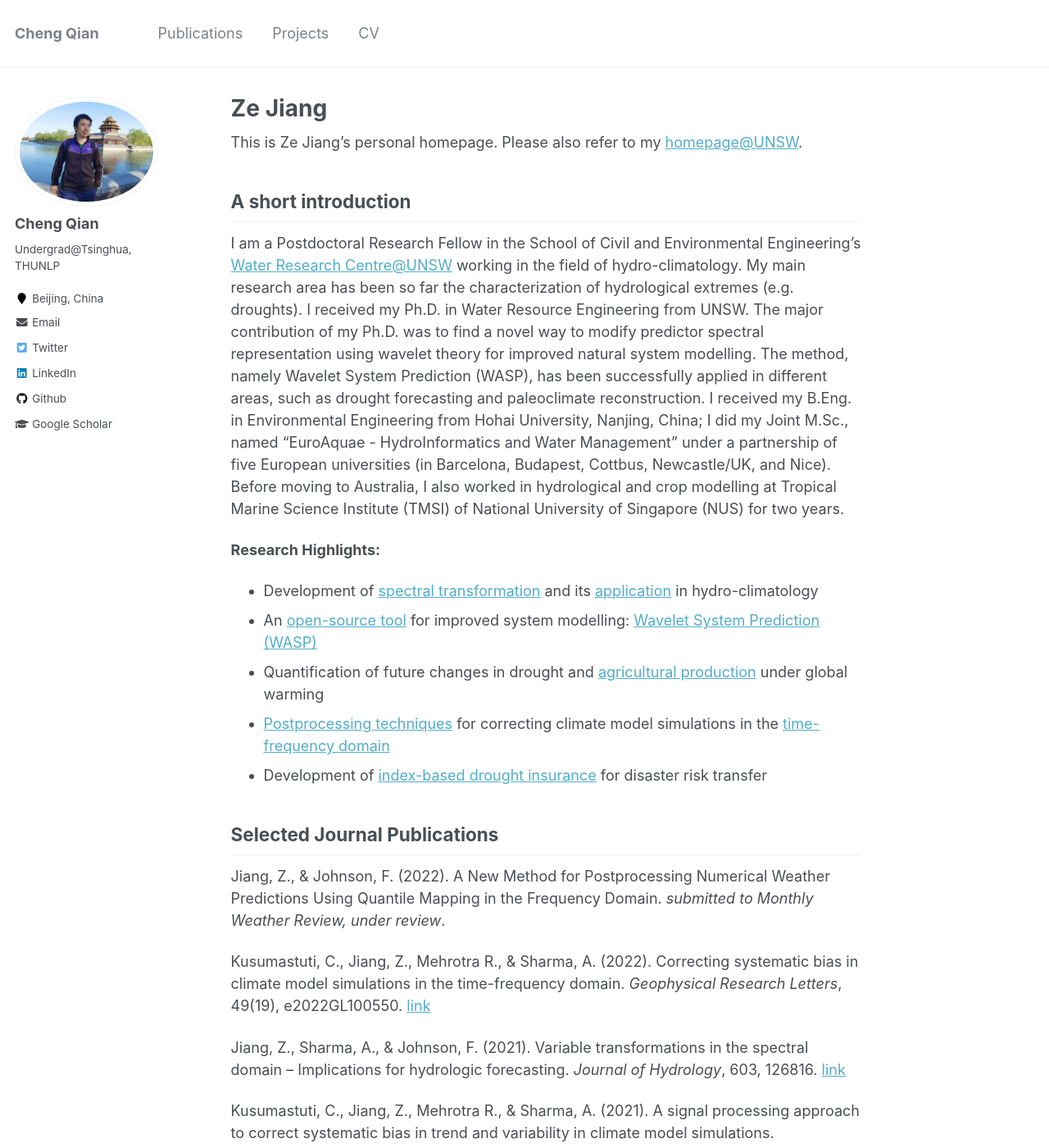
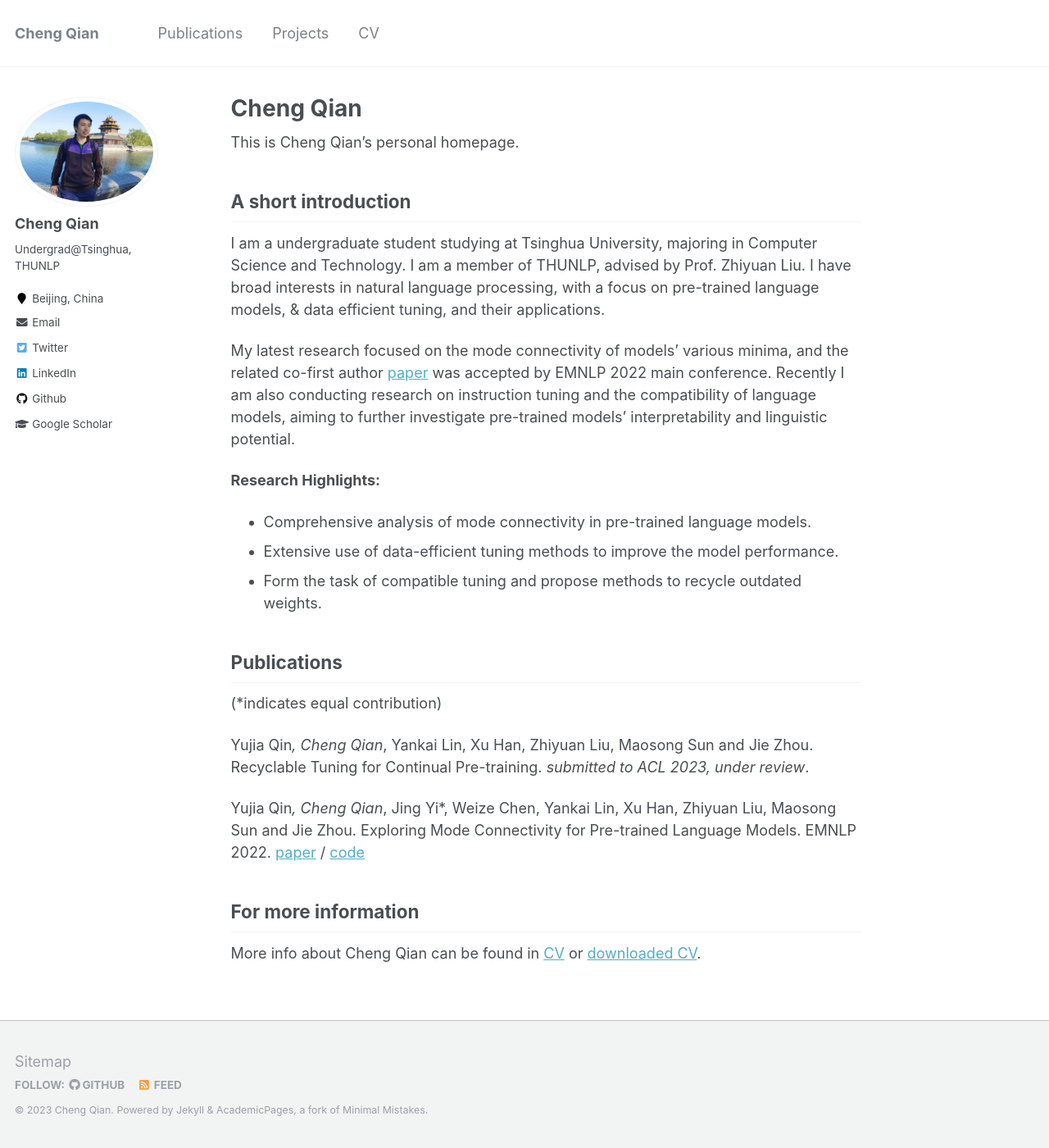
Before and after one commit to qiancheng0/qiancheng0.github.io, a Jekyll site: the page built from _pages/about.md, in a window 1280 px wide and 1400 px high. Shown: the whole window at 82% size. Built offline with Jekyll 4.4.1, drawn with Linux system fonts in a browser that asks for light colours; some of the changed text lies outside the part shown.

Commit message:
Finish Main Page

```diff
--- a/_config.yml
+++ b/_config.yml
@@ -10,7 +10,7 @@ locale                   : "en-US"
 title                    : "Cheng Qian"
 title_separator          : "-"
 name                     : &name "Cheng Qian"
-description              : &description "Undergrad@Tsinghua, Beijing, China"
+description              : &description "Undergraduate@Tsinghua, Beijing, China\nqianc20@mails.tsinghua.edu.cn"
 url                      : https://qiancheng0.github.io # the base hostname & protocol for your site e.g. "https://mmistakes.github.io"
 baseurl                  : "" # the subpath of your site, e.g. "/blog"
 repository               : "qiancheng0.github.io"
--- a/_pages/about.md
+++ b/_pages/about.md
@@ -1,6 +1,6 @@
 ---
 permalink: /
-title: "Ze Jiang"
+title: "Cheng Qian"
 excerpt: "About me"
 author_profile: true
 redirect_from:
@@ -8,34 +8,25 @@ redirect_from:
   - /about.html
 ---
 
-This is Ze Jiang's personal homepage. Please also refer to my [homepage@UNSW](https://www.unsw.edu.au/staff/ze-jiang).
+This is Cheng Qian's personal homepage. <!--Please also refer to my [homepage@Tsinghua](https://www....).-->
 
 ## A short introduction
-I am a Postdoctoral Research Fellow in the School of Civil and Environmental Engineering's [Water Research Centre@UNSW](https://www.wrc.unsw.edu.au/) working in the field of hydro-climatology. My main research area has been so far the characterization of hydrological extremes (e.g. droughts). I received my Ph.D. in Water Resource Engineering from UNSW.  The major contribution of my Ph.D. was to find a novel way to modify predictor spectral representation using wavelet theory for improved natural system modelling. The method, namely Wavelet System Prediction (WASP), has been successfully applied in different areas, such as drought forecasting and paleoclimate reconstruction. I received my B.Eng. in Environmental Engineering from Hohai University, Nanjing, China; I did my Joint M.Sc., named “EuroAquae - HydroInformatics and Water Management” under a partnership of five European universities (in Barcelona, Budapest, Cottbus, Newcastle/UK, and Nice). Before moving to Australia, I also worked in hydrological and crop modelling at Tropical Marine Science Institute (TMSI) of National University of Singapore (NUS) for two years.
+I am a undergraduate student studying at Tsinghua University, majoring in Computer Science and Technology. I am a member of THUNLP, advised by Prof. Zhiyuan Liu. I have broad interests in natural language processing, with a focus on pre-trained language models, & data efficient tuning, and their applications.
+
+My latest research focused on the mode connectivity of models’ various minima, and the related co-first author [paper](https://arxiv.org/pdf/2210.14102.pdf) was accepted by EMNLP 2022 main conference. Recently I am also conducting research on instruction tuning and the compatibility of language models, aiming to further investigate pre-trained models’ interpretability and linguistic potential.
 
 <b>Research Highlights:</b>
-* Development of [spectral transformation](https://doi.org/10.1029/2019WR026962) and its [application](https://doi.org/10.1016/j.jhydrol.2021.126816) in hydro-climatology
-* An [open-source tool](https://cran.r-project.org/web/packages/WASP/index.html) for improved system modelling: [Wavelet System Prediction (WASP)](https://doi.org/10.1016/j.envsoft.2020.104907)
-* Quantification of future changes in drought and [agricultural production](https://doi.org/10.1007/s00704-018-2617-z) under global warming
-* [Postprocessing techniques](https://doi.org/10.1029/2021GL092953) for correcting climate model simulations in the [time-frequency domain](https://doi.org/10.1029/2022GL100550)
-* Development of [index-based drought insurance](https://doi.org/10.1108/AFR-02-2020-0020) for disaster risk transfer
+* Comprehensive analysis of mode connectivity in pre-trained language models.
+* Extensive use of data-efficient tuning methods to improve the model performance.
+* Form the task of compatible tuning and propose methods to recycle outdated weights.
 
-## Selected Journal Publications
-Jiang, Z., & Johnson, F. (2022). A New Method for Postprocessing Numerical Weather Predictions Using Quantile Mapping in the Frequency Domain. *submitted to Monthly Weather Review, under review*.
+## Publications
+(*indicates equal contribution)
 
-Kusumastuti, C., Jiang, Z., Mehrotra R., & Sharma, A. (2022). Correcting systematic bias in climate model simulations in the time-frequency domain. *Geophysical Research Letters*, 49(19), e2022GL100550. [link](https://doi.org/10.1029/2022GL100550)
+Yujia Qin*, Cheng Qian*, Yankai Lin, Xu Han, Zhiyuan Liu, Maosong Sun and Jie Zhou. Recyclable Tuning for Continual Pre-training. *submitted to ACL 2023, under review*.
 
-Jiang, Z., Sharma, A., & Johnson, F. (2021). Variable transformations in the spectral domain – Implications for hydrologic forecasting. *Journal of Hydrology*, 603, 126816. [link](https://doi.org/10.1016/j.jhydrol.2021.126816)
-
-Kusumastuti, C., Jiang, Z., Mehrotra R., & Sharma, A. (2021). A signal processing approach to correct systematic bias in trend and variability in climate model simulations. *Geophysical Research Letters*, 48(13), e2021GL092953. [link](https://doi.org/10.1029/2021GL092953)
-
-Jiang, Z., Rashid, M. M., Johnson, F., & Sharma, A. (2020). A wavelet-based tool to modulate variance in predictors: An application to predicting drought anomalies. *Environmental Modelling & Software*, 135, 104907. [link](https://doi.org/10.1016/j.envsoft.2020.104907)
-
-Jiang, Z., Sharma, A., & Johnson, F. (2020). Refining Predictor Spectral Representation Using Wavelet Theory for Improved Natural System Modeling. *Water Resources Research*, 56(3), e2019WR026962. [link](https://doi.org/10.1029/2019WR026962)
-
-Jiang, Z., Sharma, A., & Johnson, F. (2019). Assessing the sensitivity of hydro-climatological change detection methods to model uncertainty and bias. *Advances in Water Resources*, 134, 103430. [link](https://doi.org/10.1016/j.advwatres.2019.103430)
-
-Jiang, Z., Raghavan, S. V., Hur, J., Sun, Y., Liong, S.-Y., Nguyen, V. Q., & Van Pham Dang, T. (2019). Future changes in rice yields over the Mekong River Delta due to climate change-Alarming or alerting? *Theoretical and Applied Climatology*, 137(1), 545-555. [link](https://doi.org/10.1007/s00704-018-2617-z)
+Yujia Qin*, Cheng Qian*, Jing Yi*, Weize Chen, Yankai Lin, Xu Han, Zhiyuan Liu, Maosong Sun and Jie Zhou. Exploring Mode Connectivity for Pre-trained Language Models. EMNLP 2022.
+[paper](https://arxiv.org/pdf/2210.14102.pdf) / [code](https://github.com/thunlp/Mode-Connectivity-PLM)
 
 ## For more information
-More info about Ze Jiang can be found in [CV](https://zejiang-unsw.github.io/cv/) or [downloaded CV](http://zejiang-unsw.github.io/files/CV_ChengQian.pdf).
+More info about Cheng Qian can be found in [CV](https://qiancheng0.github.io/cv/) or [downloaded CV](http://qiancheng0.github.io/files/CV_ChengQian.pdf).
```
Also changed, not shown: README.md (+2 -2 lines), _pages/cv.md (+1 -1 lines), _pages/people.md (+1 -1 lines).
